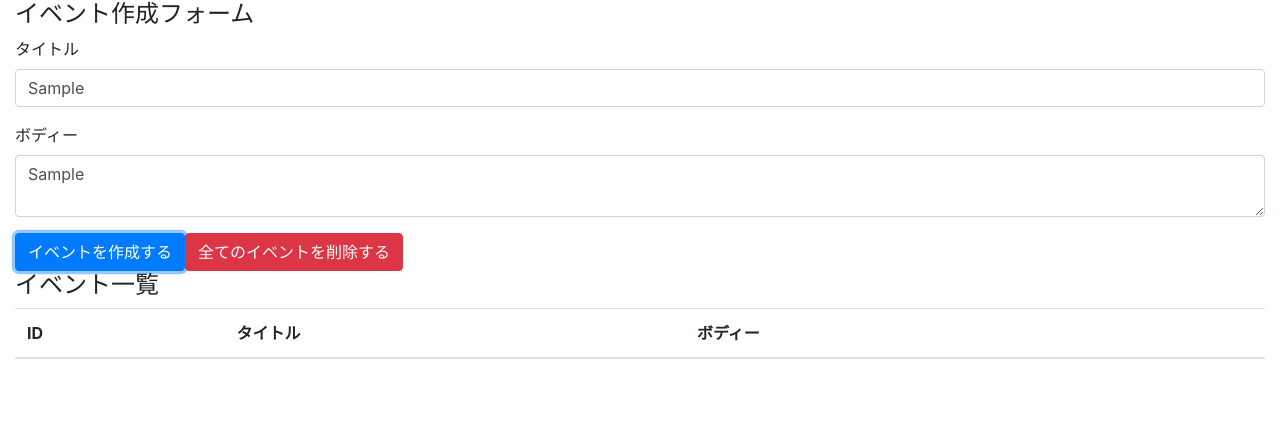
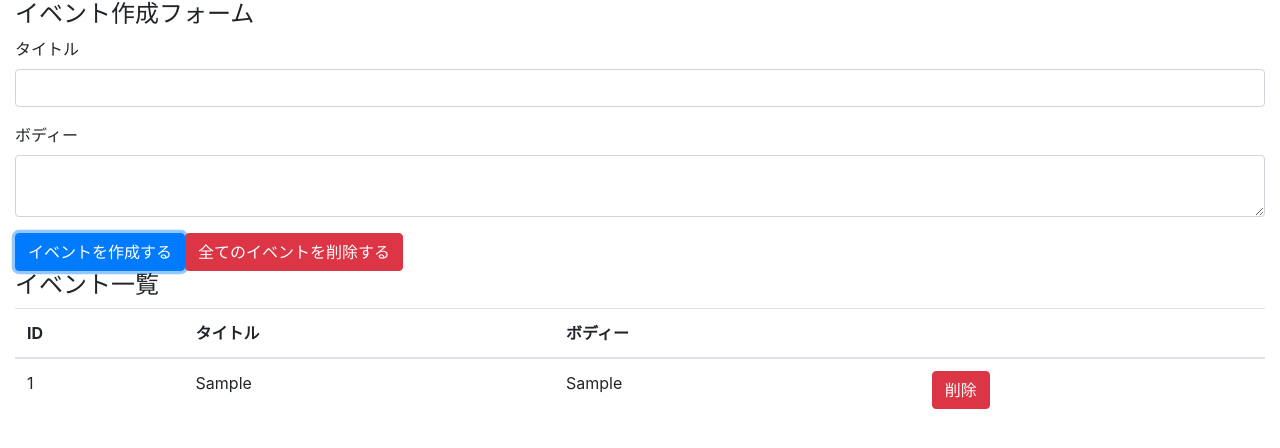
Before and after one commit to HirokiKotera13456/react-udemy-Ham, a React (Create React App) app: page / in a window 1280 px wide. Both pictures are taken after typing "Sample", "Sample" into the empty fields and a click on the button "イベントを作成する". Shown: the top 448 px of the page. Built offline with nearby package versions, Linux system fonts and the light colour scheme.

Commit message:
[追加]イベントボタン,削除ボタン

```diff
--- a/src/components/App.js
+++ b/src/components/App.js
@@ -1,24 +1,35 @@
-import React, {  useReducer , useState } from 'react'
+import React, { useReducer, useState } from 'react'
 
 import 'bootstrap/dist/css/bootstrap.min.css'
 
-import reducer from "../reducers"
+import Event from "./Event"
+import reducer from "../reducers/"
 
 const App = () => {
-  const [state,dispatch] = useReducer(reducer,[])
-  const [title, setTitle] = useState("")
-  const [body, setBody] = useState("")
+  const [state, dispatch] = useReducer(reducer,[])
 
-  const addEvent = e => {
-    e.preventDefault()
+  const [title,setTitle] = useState('')
+  const [body, setBody] = useState('')
 
-    dispatch({
+const addEvent = (e) => {
+  e.preventDefault()
+
+  dispatch(
+    {
       type: 'CREATE_EVENT',
       title,
       body
     })
 
-  }
+    setTitle('')
+    setBody('')
+
+
+  console.log({state})
+}
+
+
+
 
   return (
     <div className="container-fluid">
@@ -26,15 +37,16 @@
       <form>
         <div className="form-group">
           <label htmlFor="formEventTitle">タイトル</label>
-          <input className="form-control" id="formEventTitle"  value={title} onChange={ e => setTitle(e.target.value) } />
+          <input className="form-control" id="formEventTitle"  value={title} onChange={e => setTitle(e.target.value)} />
+
         </div>
 
         <div className="form-group">
           <label htmlFor="formEventBody">ボディー</label>
-          <textarea className="form-control" id="formEventBody"  value={body} onChange= { e => setBody(e.target.value)} />
+          <textarea className="form-control" id="formEventBody" value={body} onChange={e => setBody(e.target.value)} />
         </div>
 
-        <button className="btn btn-primary" onClick={addEvent}>イベントを作成する</button>
+        <button className="btn btn-primary" onClick = {addEvent} >イベントを作成する</button>
         <button className="btn btn-danger">全てのイベントを削除する</button>
       </form>
 
@@ -49,6 +61,8 @@
           </tr>
         </thead>
         <tbody>
+          { state.map((event, index) => (<Event  key={index} event={event} dispatch={dispatch} />))}
+
         </tbody>
       </table>
     </div>
--- /dev/null
+++ b/src/components/Event.js
@@ -0,0 +1,18 @@
+import React from "react"
+
+const Event = ({ dispatch,event }) => {
+  const id = event.id
+  const handleClickDeleteButton = () => {
+    dispatch({type: 'DELETE_EVENT', id })
+  }
+  return(
+    <tr>
+    <td>{id}</td>
+    <td>{event.title}</td>
+    <td>{event.body}</td>
+    <td><button type="button" className="btn btn-danger" onClick={handleClickDeleteButton}>削除</button></td>
+  </tr>
+  )
+}
+
+export default Event
--- a/src/reducers/index.js
+++ b/src/reducers/index.js
@@ -4,22 +4,21 @@
 //   body:"東京でオリンピック",
 // }
 
-// state = [
 
-const events = (state = [] , action) => {
+
+const events = (state = [], action) => {
   switch(action.type){
     case 'CREATE_EVENT':
-      const event = { title: action.title,body:action.body }
+      const event = { title: action.title, body:action.body }
       const length = state.length
-      const id = length === 0 ? 1 :state[length-1].id+1
-      return [...state,{ id, ...event }]
+      const id = length === 0 ?  1 : state[length-1].id + 1
+      return [...state, { id, ...event }]
     case 'DELETE_EVENT':
-      return state
-    case 'DELETE_ALL_EVENT':
-      return []
+      return state.filter(event => event.id !== action.id )
+    case 'DELETE_ALL_EVENTS':
+      return
     default:
-      return state
-
+    return state
   }
 }
 
```
